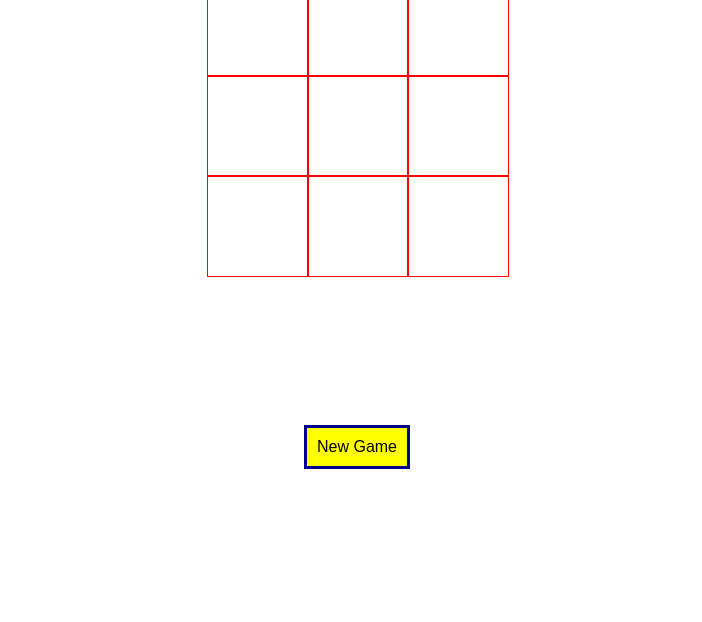
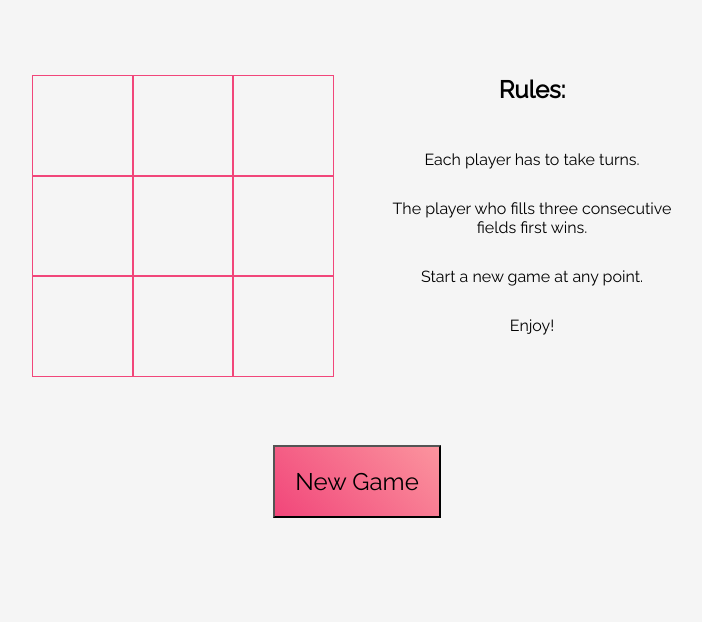
Before and after one commit to IsabelAntonia/tic_tac_toe_JS, a plain HTML site: page index.html in a window 1280 px wide. Shown: the part 178-800 px from the top of the page, without its empty margins (283-985 px from the left). Drawn offline with Linux system fonts and the light colour scheme.

Commit message:
improved styling - missing crosses and circles

```diff
--- a/index.html
+++ b/index.html
@@ -1,9 +1,12 @@
 <!DOCTYPE html>
 <html lang="en">
-
   <head>
-    <meta charset="UTF-8">
+    <meta charset="UTF-8" />
     <title>Tic Tac Toe Game</title>
+    <link
+      href="https://fonts.googleapis.com/css?family=Raleway"
+      rel="stylesheet"
+    />
   </head>
 
   <style>
@@ -16,36 +19,73 @@
       display: flex;
       align-items: center;
       justify-content: center;
+      font-family: "Raleway", sans-serif;
+      background-color: #f5f5f5;
     }
 
     #fieldArea {
+      grid-column-start: 1;
       display: grid;
       grid-template-columns: 100px 100px 100px;
       grid-template-rows: 100px 100px 100px;
-
     }
 
     .singleField {
-        border: 1px solid red;
+      border: 1px solid #f1467a;
       width: 100px;
+      display: flex;
+      align-items: center;
+      justify-content: center;
       height: 100px;
     }
 
     .singleField:hover {
-        background-color: azure;
+      background-color: #fb949e;
     }
 
     button {
-        margin-top: 150px;
+      margin-top: 70px;
       cursor: pointer;
-        font-size: 1em;
-        padding: 10px;
-        background-color: yellow;
-        border: 3px solid darkblue;
+      font-size: 1.5em;
+      padding: 20px;
+      font-family: "Raleway", sans-serif;
+      background: linear-gradient(45deg, #f1467a, #fb949e);
+      /* border: 3px solid darkblue; */
+    }
+
+    button:hover {
+      font-size: 1.7em;
+    }
+
+    #gridArea {
+      margin-top: 70px;
+      display: grid;
+      grid-template-columns: 300px 300px;
+      grid-column-gap: 50px;
+      grid-template-rows: 300px;
+    }
+
+    #rules {
+      grid-column-start: 2;
+      display: flex;
+      flex-direction: column;
+      align-items: center;
+    }
+
+    ul {
+      list-style: none;
+      padding: 0;
+      text-align: center;
+    }
+
+    li {
+      margin-top: 30px;
     }
   </style>
 
   <body>
+    <h1>Tic <span style="color: #F1467A">Tac</span> Toe</h1>
+    <div id="gridArea">
       <div id="fieldArea">
         <div id="1" class="singleField"></div>
         <div id="2" class="singleField"></div>
@@ -57,10 +97,19 @@
         <div id="8" class="singleField"></div>
         <div id="9" class="singleField"></div>
       </div>
+      <div id="rules">
+        <h2 style="margin: 0;">Rules:</h2>
+        <ul>
+          <li>Each player has to take turns.</li>
+          <li>The player who fills three consecutive fields first wins.</li>
+          <li>Start a new game at any point.</li>
+          <li>Enjoy!</li>
+        </ul>
+      </div>
+    </div>
 
     <button id="button">New Game</button>
 
     <script src="main.js"></script>
   </body>
-
 </html>
```
Lines whose indentation alone changed are shown as unchanged.
